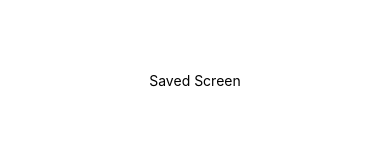
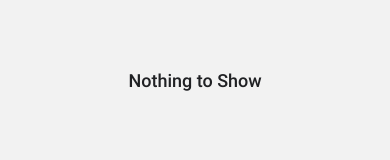
Before and after one commit to a-loke/translator, a React Native app: screen /saved in a window 390 px wide. Shown: the part 349-509 px from the top of the page. Built offline with nearby package versions, Linux system fonts and the light colour scheme.

Commit message:
update saved screen

```diff
--- a/screens/SavedScreen.js
+++ b/screens/SavedScreen.js
@@ -1,9 +1,25 @@
-import { StyleSheet, Text, View } from "react-native";
+import { FlatList, StyleSheet, Text, View } from "react-native";
+import { useSelector } from "react-redux";
+import ResultItem from "../components/ResultItem";
+import colors from "../utils/colors";
 
 export default function SavedScreen() {
+    const savedItems = useSelector((state) => state.savedItems.items);
+    if (savedItems.length === 0) {
+        return (
+            <View style={styles.noItemscontainer}>
+                <Text style={styles.noItemsText}>Nothing to Show</Text>
+            </View>
+        );
+    }
     return (
         <View style={styles.container}>
-            <Text>Saved Screen</Text>
+            <FlatList
+                data={savedItems}
+                renderItem={(itemData) => {
+                    return <ResultItem itemId={itemData.item.id} />;
+                }}
+            />
         </View>
     );
 }
@@ -11,8 +27,17 @@ export default function SavedScreen() {
 const styles = StyleSheet.create({
     container: {
         flex: 1,
-        backgroundColor: "#fff",
+        backgroundColor: colors.greyBackground,
+        padding: 10,
+    },
+    noItemscontainer: {
+        flex: 1,
         alignItems: "center",
         justifyContent: "center",
     },
+    noItemsText: {
+        fontFamily: "medium",
+        fontSize: 18,
+        color: colors.text,
+    },
 });
--- a/store/historySlice.js
+++ b/store/historySlice.js
@@ -9,7 +9,7 @@ export const historySlice = createSlice({
         addHistoryItem: (state, action) => {
             const { item } = action.payload;
             if (item) {
-                state.items.push(item);
+                state.items.unshift(item);
             }
         },
     },
```
Also changed, not shown: components/ResultItem.js (+1 -7 lines).
